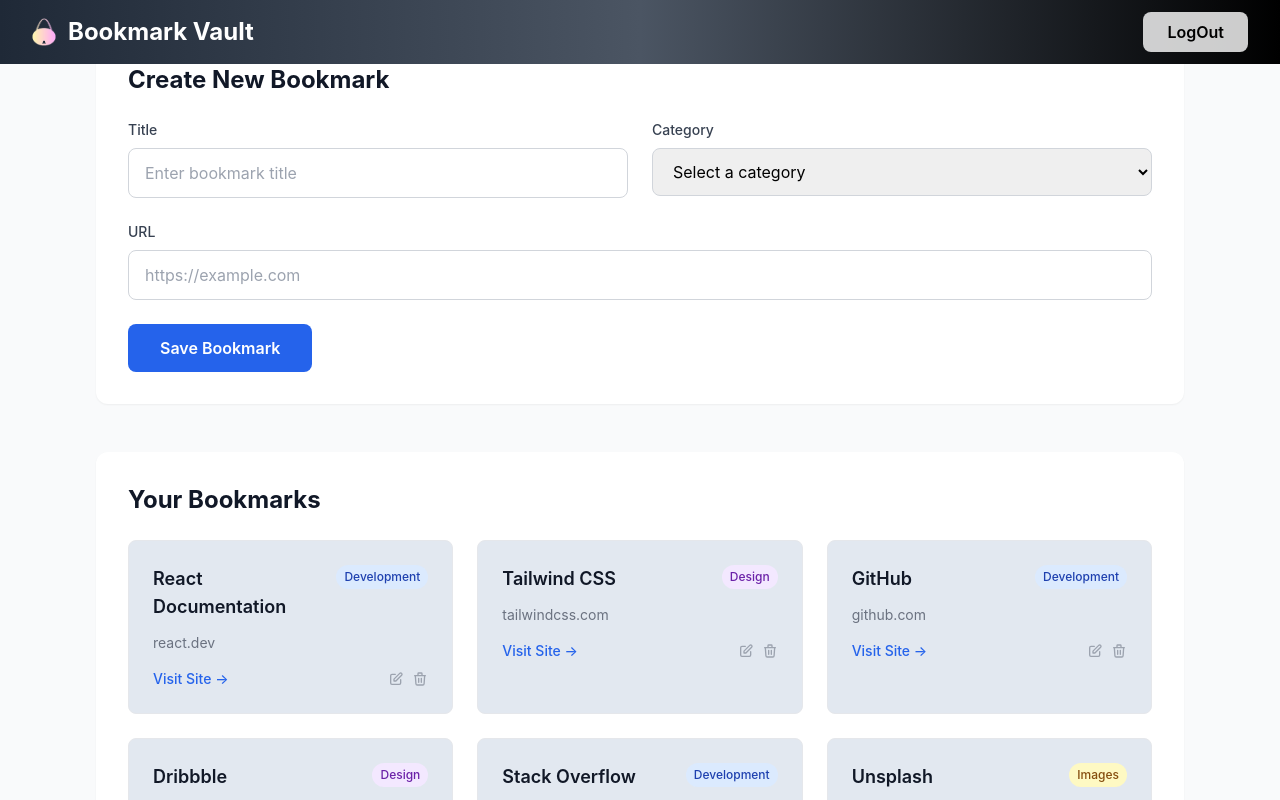
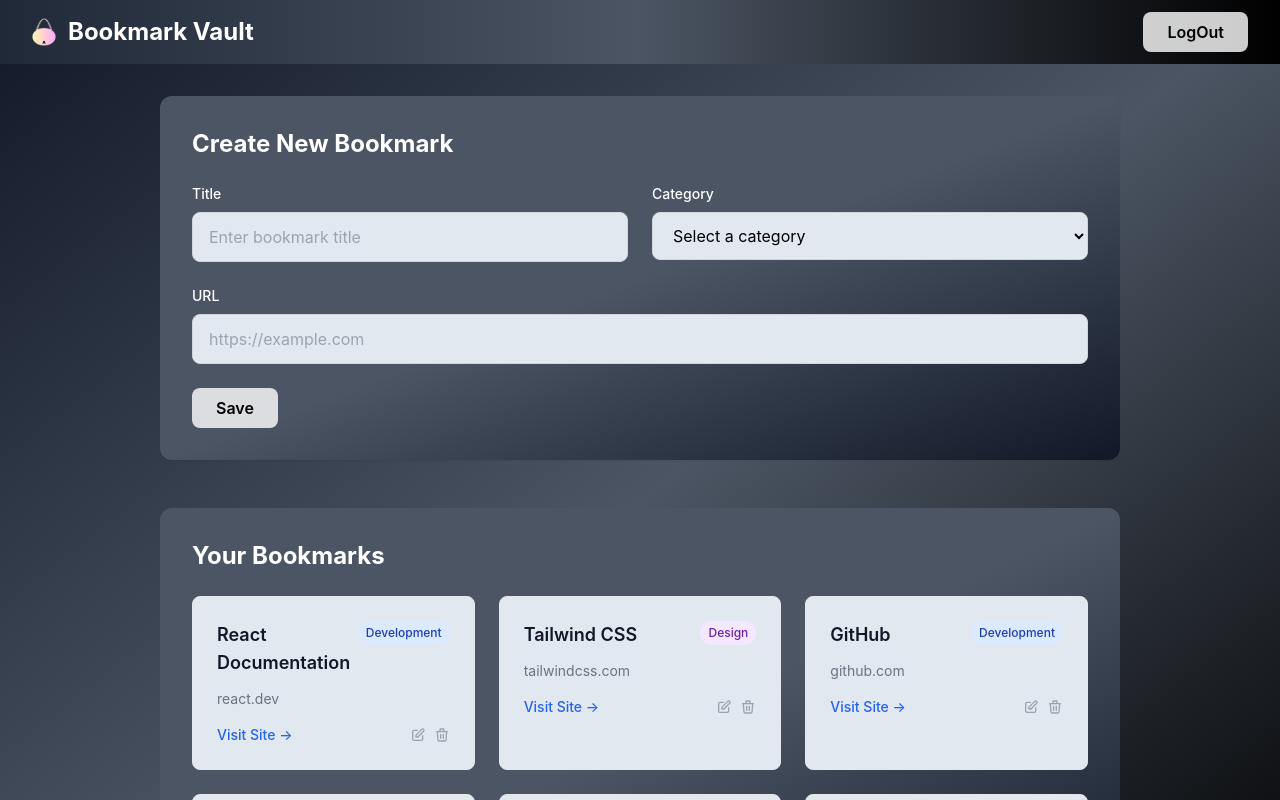
Before and after one commit to DarkkkSoul/Bookmark-Vault, a React (Vite) app in the folder frontend/: page / in a window 1280 px wide. Shown: the top 800 px of the page. Built offline with nearby package versions, Linux system fonts and the light colour scheme.

Commit message:
logic for creating bookmark in f/e

```diff
--- a/frontend/src/pages/home.jsx
+++ b/frontend/src/pages/home.jsx
@@ -1,3 +1,4 @@
+import { useEffect, useState } from 'react'
 import BookmarkCard from './components/bookmarkcard'
 
 function Home() {
@@ -41,39 +42,89 @@
     }
   ]
 
+
+  const [title, setTitle] = useState('');
+  const [category, setCategory] = useState('');
+  const [url, setUrl] = useState('');
+  const [message, setMessage] = useState('');
+
+    const handleCreateSubmit = async (e)=>{
+        e.preventDefault();
+
+        try {
+
+            const response = await fetch('http://localhost:5000/api/v1/bookmark',{
+                method : 'POST',
+                headers: {
+                    "Content-Type": "application/json",
+                },
+                credentials: 'include',
+                body: JSON.stringify({title, category, url})
+            })
+
+            const data = await response.json();
+
+            if(response.ok){
+                setMessage(data.message);
+            } else{
+                setMessage(data.errorMessage);
+            }
+
+
+        } catch (error) {
+            console.error('Error during ')
+            setMessage('Server Error! Try again later');
+        }
+    }
+
+    useEffect(() => {
+        if(message){
+            setTimeout(()=>{
+                setMessage('');
+            },2000);
+        }
+    }, [message])
+
+
   return (
-    <div className="min-h-screen bg-gray-50 py-8">
-      <div className="max-w-6xl mx-auto px-4 sm:px-6 lg:px-8">
+    <div className="min-h-screen bg-gradient-to-br from-gray-900 via-gray-600 to-black pt-24 py-8">
+
+      <div className="max-w-5xl mx-auto px-4 sm:px-6 lg:px-8">
 
         {/* Create Bookmark Section */}
-        <div className="bg-white rounded-xl shadow-sm p-8 mb-12">
-          <h2 className="text-2xl font-bold text-gray-900 mb-6">Create New Bookmark</h2>
+        <div className="bg-gradient-to-tl from-gray-900 via-gray-600 to-gray-600 rounded-xl shadow-sm p-8 mb-12">
 
-          <form className="space-y-6">
+          <h2 className="text-2xl font-bold text-white mb-6">Create New Bookmark</h2>
+
+          <form className="space-y-6" onSubmit={handleCreateSubmit} >
             <div className="grid grid-cols-1 md:grid-cols-2 gap-6">
               <div>
-                <label htmlFor="title" className="block text-sm font-medium text-gray-700 mb-2">
+                <label htmlFor="title" className="block text-sm font-medium text-white mb-2">
                   Title
                 </label>
                 <input
                   type="text"
                   id="title"
                   name="title"
-                  className="w-full px-4 py-3 border border-gray-300 rounded-lg focus:ring-2 focus:ring-blue-500 focus:border-transparent transition-all duration-200"
+                  className="w-full px-4 py-3 border border-gray-300 rounded-lg  focus:border-transparent transition-all duration-200 bg-slate-200"
                   placeholder="Enter bookmark title"
                   required
+                  value={title}
+                  onChange={(e)=>setTitle(e.target.value)}
                 />
               </div>
 
               <div>
-                <label htmlFor="category" className="block text-sm font-medium text-gray-700 mb-2">
+                <label htmlFor="category" className="block text-sm font-medium text-white mb-2">
                   Category
                 </label>
                 <select
                   id="category"
                   name="category"
-                  className="w-full px-4 py-3 border border-gray-300 rounded-lg focus:ring-2 focus:ring-blue-500 focus:border-transparent transition-all duration-200"
+                  className="w-full px-4 py-3 border border-gray-300 rounded-lg  focus:border-transparent transition-all duration-200 bg-slate-200"
                   required
+                  value={category}
+                  onChange={(e)=>setCategory(e.target.value)}
                 >
                   <option value="">Select a category</option>
                   <option value="Development">Development</option>
@@ -87,31 +138,37 @@
             </div>
 
             <div>
-              <label htmlFor="url" className="block text-sm font-medium text-gray-700 mb-2">
+
+              <label htmlFor="url" className="block text-sm font-medium text-white mb-2 ">
                 URL
               </label>
               <input
                 type="url"
                 id="url"
                 name="url"
-                className="w-full px-4 py-3 border border-gray-300 rounded-lg focus:ring-2 focus:ring-blue-500 focus:border-transparent transition-all duration-200"
+                className="w-full px-4 py-3 border border-gray-300 rounded-lg  focus:border-transparent transition-all duration-200 bg-slate-200"
                 placeholder="https://example.com"
                 required
+                value={url}
+                onChange={(e)=>setUrl(e.target.value)}
               />
             </div>
 
             <button
-              type="submit"
-              className="bg-blue-600 hover:bg-blue-700 text-white font-semibold py-3 px-8 rounded-lg transition-colors duration-200"
-            >
-              Save Bookmark
-            </button>
+            type="submit"
+            className="text-black font-semibold py-2 px-6 rounded-lg duration-200 bg-white bg-opacity-80 hover:bg-gradient-to-tl from-gray-900 via-gray-500 to-white transition-all hover:text-white hover:scale-110 active:scale-95"
+          >
+            Save
+          </button>
           </form>
+
+          {message && <p className='text-center text-white'>{message}</p>}
+
         </div>
 
         {/* Show Bookmarks Section */}
-        <div className="bg-white rounded-xl shadow-sm p-8">
-          <h2 className="text-2xl font-bold text-gray-900 mb-6">Your Bookmarks</h2>
+        <div className="bg-gradient-to-tl from-gray-900 via-gray-600 to-gray-600 rounded-xl shadow-sm p-8">
+          <h2 className="text-2xl font-bold text-white mb-6">Your Bookmarks</h2>
 
           <div className="grid grid-cols-1 md:grid-cols-2 lg:grid-cols-3 gap-6">
             {demoBookmarks.map((bookmark) => (
```
